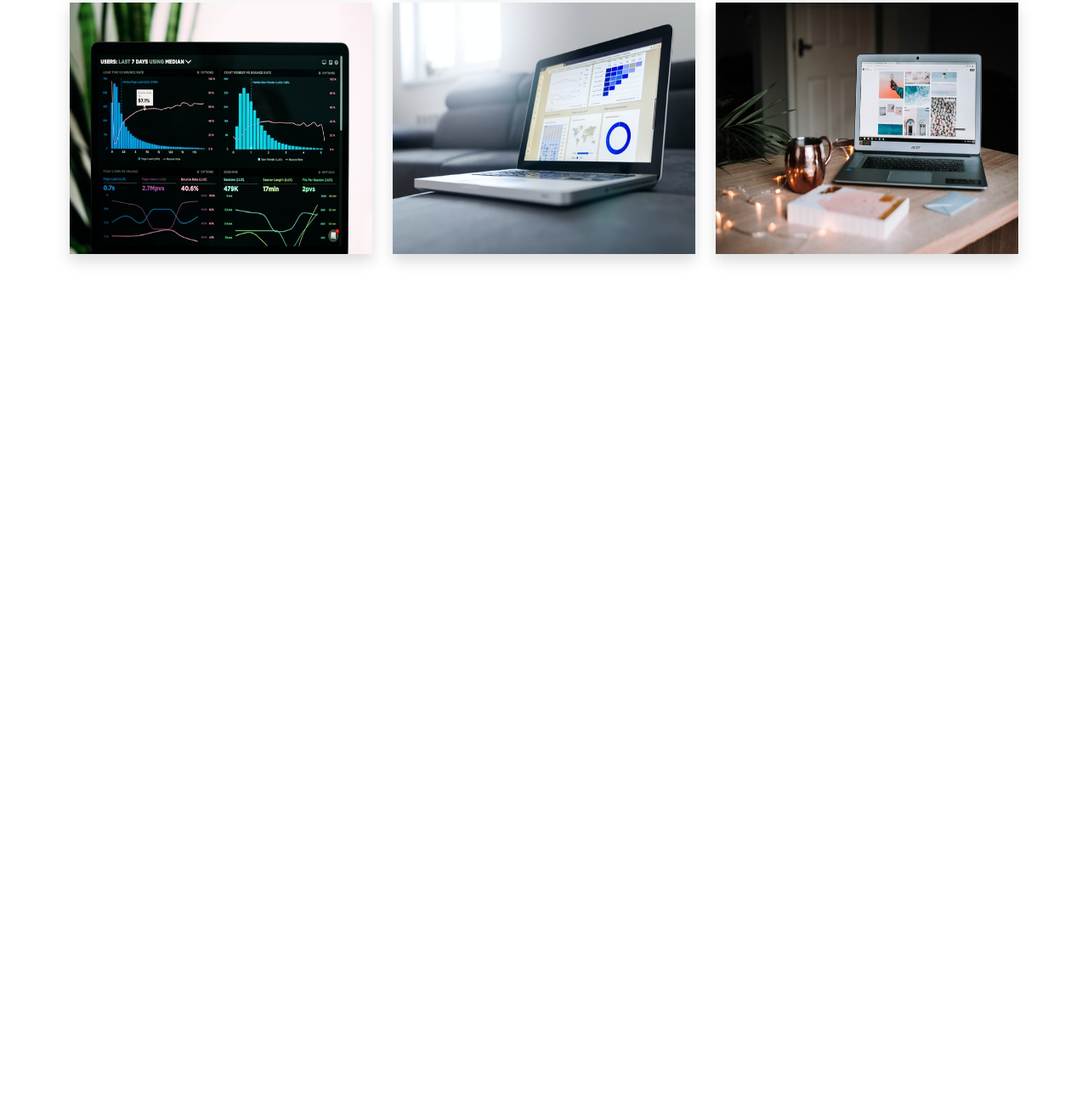
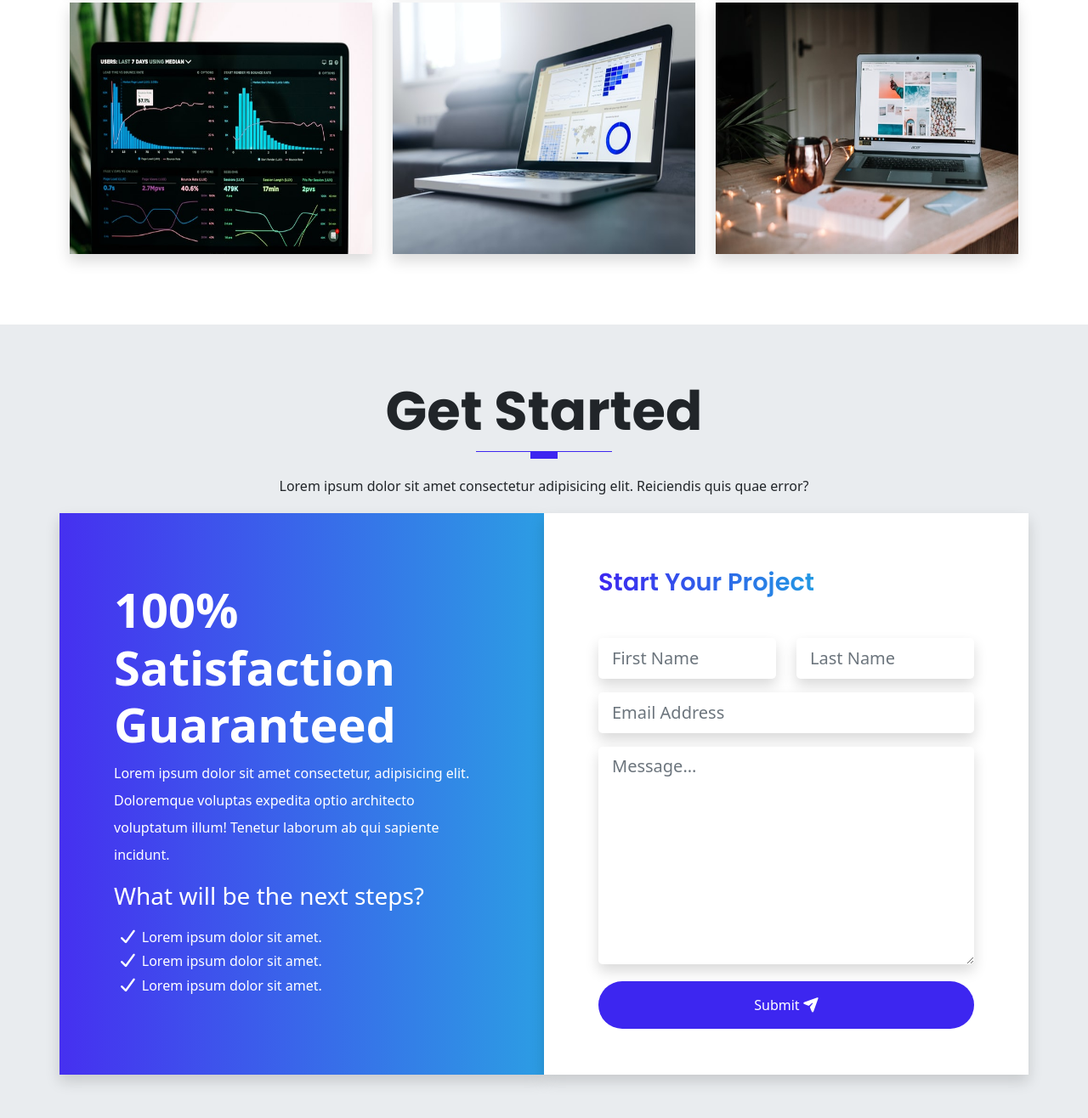
Before and after one commit to dmenezesgabriel/bootstrap-sass, a website: page index.html in a window 1280 px wide. Shown: the part 5813-7129 px from the top of the page at 85% size. Before the commit the page ends 6195 px from the top, so only its background shows below. Drawn offline with nearby package versions, Linux system fonts and the light colour scheme; files that its build step writes are made by us from their sources.

Commit message:
Finish Getting started section

```diff
--- a/index.html
+++ b/index.html
@@ -600,6 +600,54 @@
       </div>
     </section>
     <!-- Portfolio End -->
+    <!-- Getting started start -->
+    <section id="contact" class="get-started">
+      <div class="container">
+        <div class="row text-center">
+          <h1 class="display-3 fw-bold text-capitalize">Get started</h1>
+          <div class="heading-line"></div>
+          <p class="lh-lg">
+            Lorem ipsum dolor sit amet consectetur adipisicing elit. Reiciendis quis quae error?
+          </p>
+        </div>
+
+        <div class="row text-white">
+          <div class="col-12 col-lg-6 gradient shadow p-3">
+            <div class="cta-info w-100">
+              <h4 class="display-4 fw-bold">100% Satisfaction Guaranteed</h4>
+              <p class="lh-lg">Lorem ipsum dolor sit amet consectetur, adipisicing elit. Doloremque voluptas expedita optio architecto voluptatum illum! Tenetur laborum ab qui sapiente incidunt.</p>
+              <h3 class="displayq-3--brief">What will be the next steps?</h3>
+              <ul class="cta-info__list">
+                <li>Lorem ipsum dolor sit amet.</li>
+                <li>Lorem ipsum dolor sit amet.</li>
+                <li>Lorem ipsum dolor sit amet.</li>
+              </ul>
+            </div>
+          </div>
+          <div class="col-12 col-lg-6 bg-white shadow p-3">
+            <div class="form w-100 pb-2">
+              <h4 class="display-3--title mb-5">Start your project</h4>
+              <form action="#" class="row">
+                <div class="mb-3 col-lg-6 col-md-6">
+                  <input class="form-control form-control-lg shadow border-0" type="text" placeholder="First Name" id="inputFirstName"></inp>
+                </div>
+                <div class="mb-3 col-lg-6 col-md-6">
+                  <input class="form-control form-control-lg shadow border-0" type="text" placeholder="Last Name" id="inputLastName"></inp>
+                </div>
+                <div class="mb-3 col-md-12">
+                  <input class="form-control form-control-lg shadow border-0" type="email" placeholder="Email Address" id="inputEmail"></inp>
+                </div>
+                <div class="mb-3 col-md-12">
+                  <textarea name="message" placeholder="Message..." id="message" rows="8" class="form-control form-control-lg shadow border-0"></textarea>
+                </div>
+                <div class="text-center d-grid mt-1"><button type="button" class="btn btn-primary rounded-pill pt-3 pb-3">Submit <i class="fas fa-paper-plane"></i></button></div>
+              </form>
+            </div>
+          </div>
+        </div>
+      </div>
+    </section>
+    <!-- Getting started end -->
     <script
       src="https://cdn.jsdelivr.net/npm/bootstrap@5.2.0-beta1/dist/js/bootstrap.bundle.min.js"
       integrity="sha384-pprn3073KE6tl6bjs2QrFaJGz5/SUsLqktiwsUTF55Jfv3qYSDhgCecCxMW52nD2"
--- a/scss/components/_typography.scss
+++ b/scss/components/_typography.scss
@@ -74,3 +74,11 @@
   border-right: 0.1rem solid custom.$gray-300;
   height: 100%;
 }
+
+.gradient {
+  background: linear-gradient(
+    to right,
+    rgba(custom.$primary, 0.95),
+    rgba(custom.$secondary, 0.95)
+  );
+}
--- a/scss/sections/_get-started.scss
+++ b/scss/sections/_get-started.scss
@@ -0,0 +1,43 @@
+@use "../custom" as custom;
+@use "../components/mixins" as mixin;
+
+.get-started {
+  padding: 4rem 0;
+  background-color: custom.$gray-200;
+}
+
+.cta-info {
+  padding: 3rem;
+  margin: 1rem 0;
+
+  &__list {
+    position: relative;
+    list-style-type: none;
+    display: block;
+    padding-top: 0.5rem;
+    padding-left: 0.5rem;
+    margin-bottom: 0.7rem;
+
+    // Pseudo elements
+    li::before {
+      font-family: "Font Awesome 6 Free";
+      content: "\f00c";
+      font-weight: 600;
+      margin-right: 0.5rem;
+      font-size: 1.2rem;
+    }
+  }
+}
+
+.form {
+  padding: 3rem;
+  button {
+    border: none;
+    color: custom.$white;
+    a {
+      color: custom.$white;
+      text-decoration: none;
+      text-transform: capitalize;
+    }
+  }
+}
```
